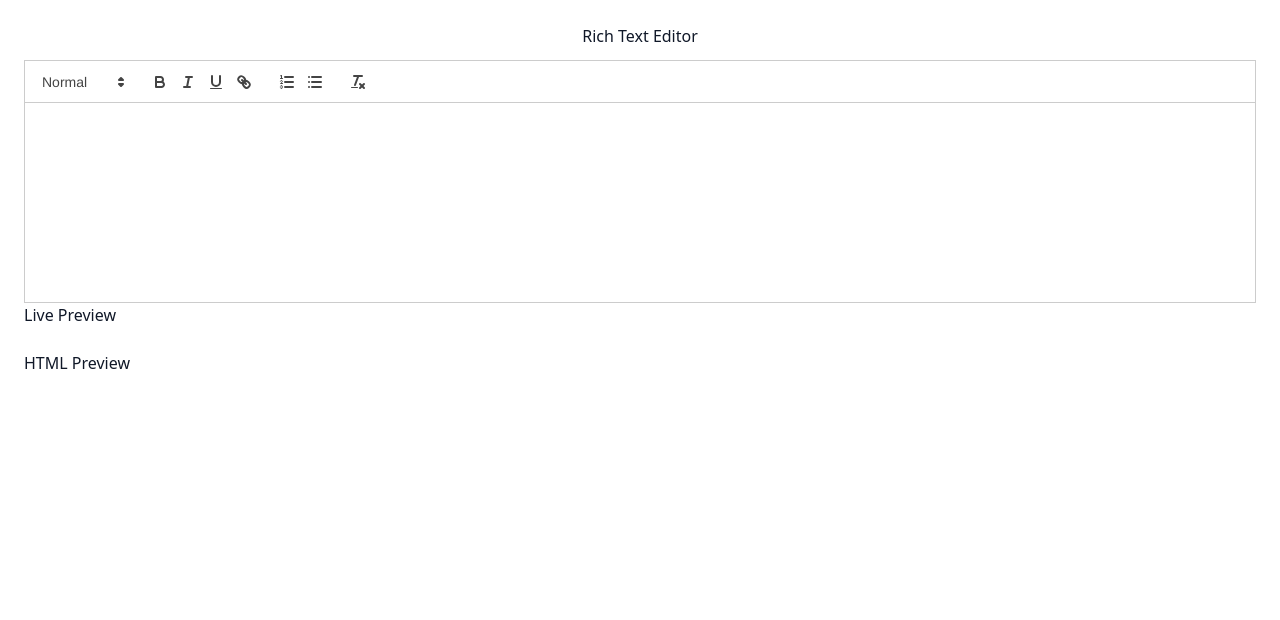
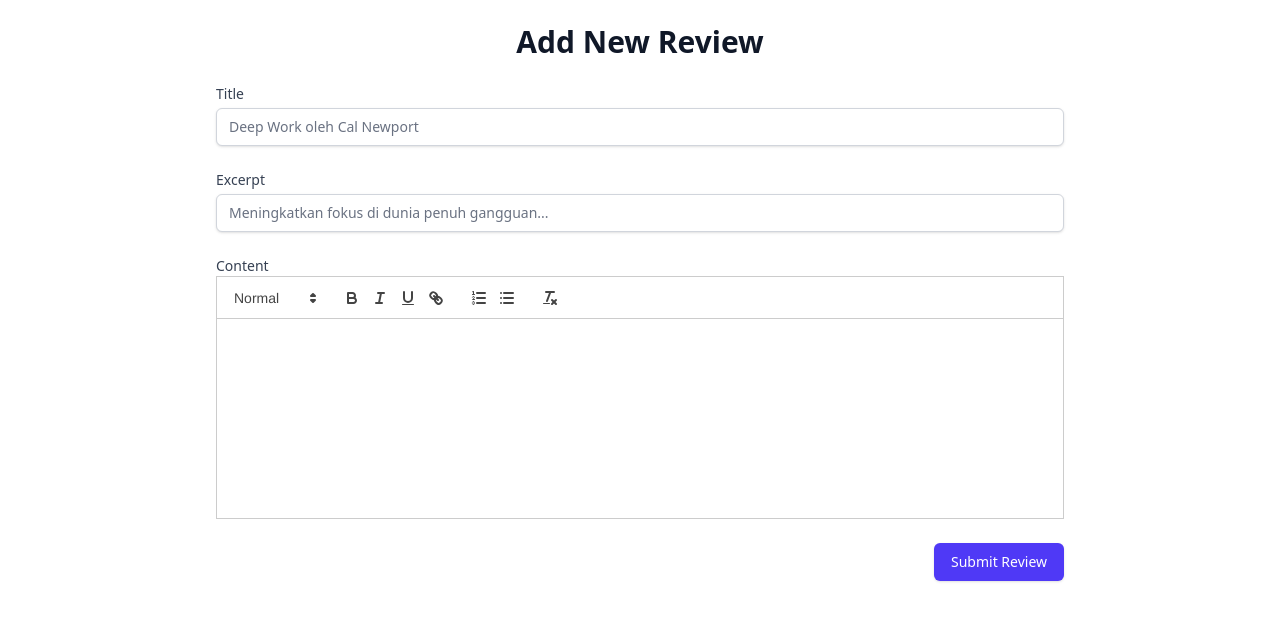
Before and after one commit to chanurholis/ruangbukusaya, a SvelteKit app: page /editor in a window 1280 px wide. Shown: the top 620 px of the page. Built offline with nearby package versions, Linux system fonts and the light colour scheme; no server answers.

Commit message:
improve(editor): pages

```diff
--- a/src/lib/components/RichText.svelte
+++ b/src/lib/components/RichText.svelte
@@ -6,6 +6,7 @@
 <script lang="ts">
 	import { onMount } from 'svelte';
 	import 'quill/dist/quill.snow.css';
+	import type Quill from 'quill';
 
 	let editorElem: HTMLDivElement;
 	let quill: Quill;
@@ -21,7 +22,7 @@
 
 		quill = new Quill(editorElem, {
 			theme: 'snow',
-    readOnly,
+			readOnly
 		});
 
 		// Set initial content safely
@@ -43,4 +44,5 @@
 	$: isUpdating = false;
 </script>
 
+<!-- svelte-ignore element_invalid_self_closing_tag -->
 <div bind:this={editorElem} style="min-height: 200px;" class="quill-editor" />
--- /dev/null
+++ b/src/routes/api/reviews/+server.ts
@@ -0,0 +1,49 @@
+import { json } from '@sveltejs/kit';
+import fs from 'fs/promises'; // Menggunakan Node.js File System module
+import type { RequestHandler } from './$types';
+import type { Review } from '$lib/data/reviews';
+
+const filePath = 'src/lib/data/reviews.ts';
+
+export const POST: RequestHandler = async ({ request }) => {
+	try {
+		const newReview: Review = await request.json();
+
+		// Validasi sederhana di sisi server
+		if (
+			!newReview.title ||
+			!newReview.slug ||
+			!newReview.content ||
+			newReview.content === '<p><br></p>'
+		) {
+			return json(
+				{ success: false, message: 'Title, slug, and content are required.' },
+				{ status: 400 }
+			);
+		}
+
+		// Baca file yang ada
+		const fileContent = await fs.readFile(filePath, 'utf-8');
+
+		// Cari posisi untuk menyisipkan data baru (sebelum kurung siku penutup array)
+		const insertionPoint = fileContent.lastIndexOf('];');
+		if (insertionPoint === -1) {
+			throw new Error("Invalid format in reviews.ts: could not find closing '];'");
+		}
+
+		// Format entri baru menjadi string JSON
+		const newEntryString = `,\n\t${JSON.stringify(newReview, null, '\t')}`;
+
+		// Sisipkan entri baru ke dalam konten file
+		const updatedContent =
+			fileContent.slice(0, insertionPoint) + newEntryString + fileContent.slice(insertionPoint);
+
+		// Tulis kembali konten yang sudah diperbarui ke file
+		await fs.writeFile(filePath, updatedContent, 'utf-8');
+
+		return json({ success: true, message: 'Review added successfully!' }, { status: 201 });
+	} catch (error) {
+		console.error(error);
+		return json({ success: false, message: 'Failed to add review.' }, { status: 500 });
+	}
+};
--- a/src/routes/editor/+page.svelte
+++ b/src/routes/editor/+page.svelte
@@ -1,18 +1,137 @@
 <script lang="ts">
-import RichText from '$lib/components/RichText.svelte';
+	import RichText from '$lib/components/RichText.svelte';
+	import type { Review } from '$lib/data/reviews';
 
-let content = '';
+	// State untuk form fields
+	let title = '';
+	let excerpt = '';
+	let content = '';
+
+	// State untuk UI
+	let errorMessage = '';
+	let successMessage = '';
+	let isLoading = false;
+
+	/**
+	 * Fungsi untuk membersihkan HTML dari tag kosong yang sering dihasilkan Quill
+	 * dan memeriksa apakah kontennya benar-benar kosong.
+	 */
+	function isContentEmpty(html: string): boolean {
+		if (!html) return true;
+		const strippedHtml = html.replace(/<(.|\n)*?>/g, '').trim();
+		return strippedHtml.length === 0;
+	}
+
+	async function handleSubmit() {
+		isLoading = true;
+		errorMessage = '';
+		successMessage = '';
+
+		// --- Validasi Sederhana ---
+		if (!title || !excerpt || isContentEmpty(content)) {
+			errorMessage = 'Semua field (Title, Excerpt, dan Content) harus diisi.';
+			isLoading = false;
+			return;
+		}
+
+		// Membuat slug dari judul (contoh sederhana)
+		const slug = title
+			.toLowerCase()
+			.replace(/\s+/g, '-')
+			.replace(/[^\w-]+/g, '');
+
+		// Membuat objek data review baru
+		const newReview: Omit<Review, 'date'> & { date?: string } = {
+			slug,
+			title,
+			excerpt,
+			content
+		};
+
+		// Menambahkan tanggal hari ini dengan format YYYY-MM-DD
+		newReview.date = new Date().toISOString().split('T')[0];
+
+		// Mengirim data ke endpoint API
+		const response = await fetch('/api/reviews', {
+			method: 'POST',
+			headers: {
+				'Content-Type': 'application/json'
+			},
+			body: JSON.stringify(newReview)
+		});
+
+		const result = await response.json();
+		isLoading = false;
+
+		if (response.ok) {
+			successMessage = result?.message;
+			// Reset form setelah berhasil
+			title = '';
+			excerpt = '';
+			content = '';
+		} else {
+			errorMessage = result?.message || 'Terjadi kesalahan saat menyimpan data.';
+		}
+	}
 </script>
 
-<div class="container mx-auto p-6">
-  <h1 class="text-center pb-3">Rich Text Editor</h1>
-  <RichText bind:content={content} />
+<div class="container mx-auto max-w-4xl p-6">
+	<h1 class="mb-6 text-center text-3xl font-bold">Add New Review</h1>
 
-  <h2>Live Preview</h2>
-  <div>{@html content}</div>
+	<form on:submit|preventDefault={handleSubmit} class="space-y-6">
+		<div>
+			<label for="title" class="block text-sm font-medium text-gray-700">Title</label>
+			<input
+				type="text"
+				id="title"
+				bind:value={title}
+				class="mt-1 block w-full rounded-md border-gray-300 shadow-sm focus:border-indigo-500 focus:ring-indigo-500 sm:text-sm"
+				placeholder="Deep Work oleh Cal Newport"
+			/>
+		</div>
 
-  <br>
+		<div>
+			<label for="excerpt" class="block text-sm font-medium text-gray-700">Excerpt</label>
+			<input
+				type="text"
+				id="excerpt"
+				bind:value={excerpt}
+				class="mt-1 block w-full rounded-md border-gray-300 shadow-sm focus:border-indigo-500 focus:ring-indigo-500 sm:text-sm"
+				placeholder="Meningkatkan fokus di dunia penuh gangguan..."
+			/>
+		</div>
 
-  <h2>HTML Preview</h2>
-  <div>{content}</div>
+		<div>
+			<!-- svelte-ignore a11y_label_has_associated_control -->
+			<label class="block text-sm font-medium text-gray-700">Content</label>
+			<RichText bind:content />
+		</div>
+
+		<div class="flex items-center justify-end space-x-4">
+			{#if errorMessage}
+				<p class="text-sm text-red-600">{errorMessage}</p>
+			{/if}
+			{#if successMessage}
+				<p class="text-sm text-green-600">{successMessage}</p>
+			{/if}
+
+			<button
+				type="submit"
+				disabled={isLoading}
+				class="inline-flex justify-center rounded-md border border-transparent bg-indigo-600 px-4 py-2 text-sm font-medium text-white shadow-sm hover:bg-indigo-700 focus:ring-2 focus:ring-indigo-500 focus:ring-offset-2 focus:outline-none disabled:opacity-50"
+			>
+				{isLoading ? 'Submitting...' : 'Submit Review'}
+			</button>
+		</div>
+	</form>
+
+	<!-- <hr class="my-8" /> -->
+
+	<!-- <div class="prose max-w-none"> -->
+	<!-- 	<h2>Live Preview</h2> -->
+	<!-- 	<div>{@html content}</div> -->
+	<!---->
+	<!-- 	<h2 class="mt-6">HTML Preview</h2> -->
+	<!-- 	<pre class="overflow-x-auto rounded-md bg-gray-100 p-4"><code>{content}</code></pre> -->
+	<!-- </div> -->
 </div>
```
Also changed, not shown: src/routes/+layout.svelte (+8 -3 lines), 1 other file (tests, documents, lock files or other folders). Lines whose indentation alone changed are shown as unchanged.
